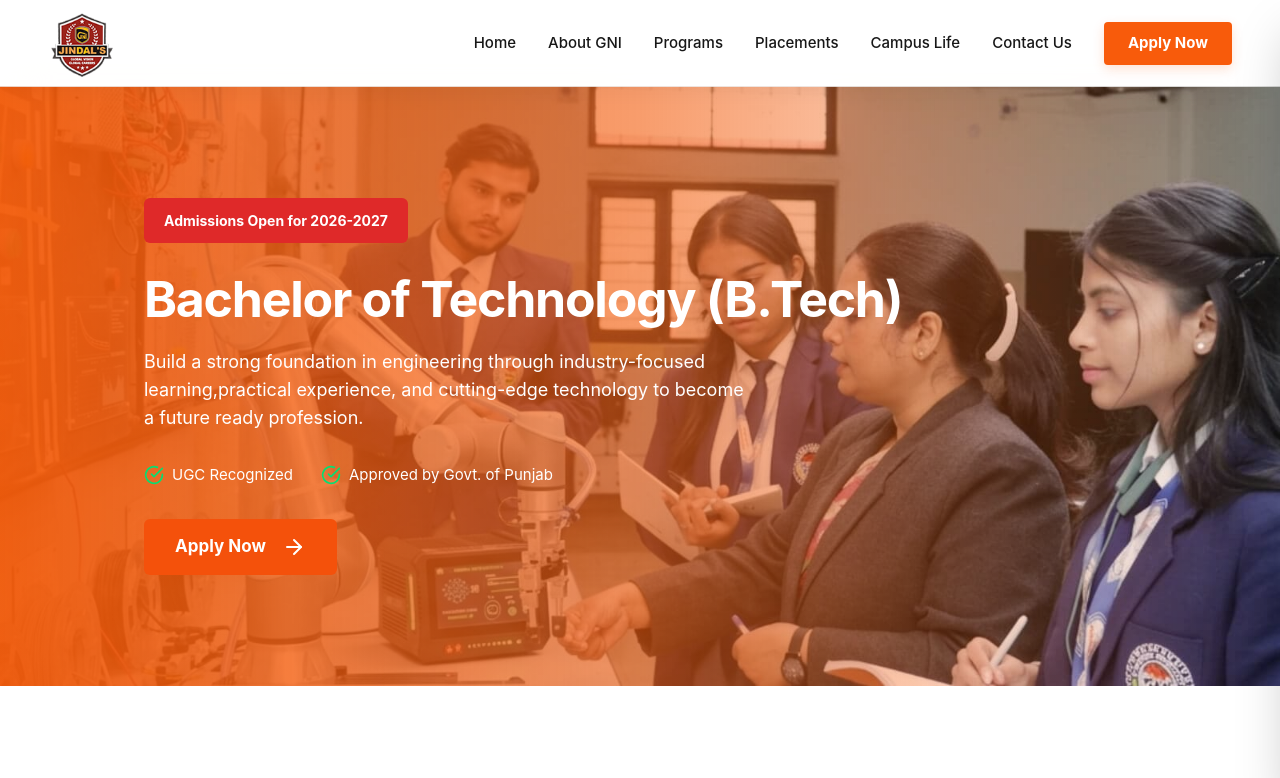
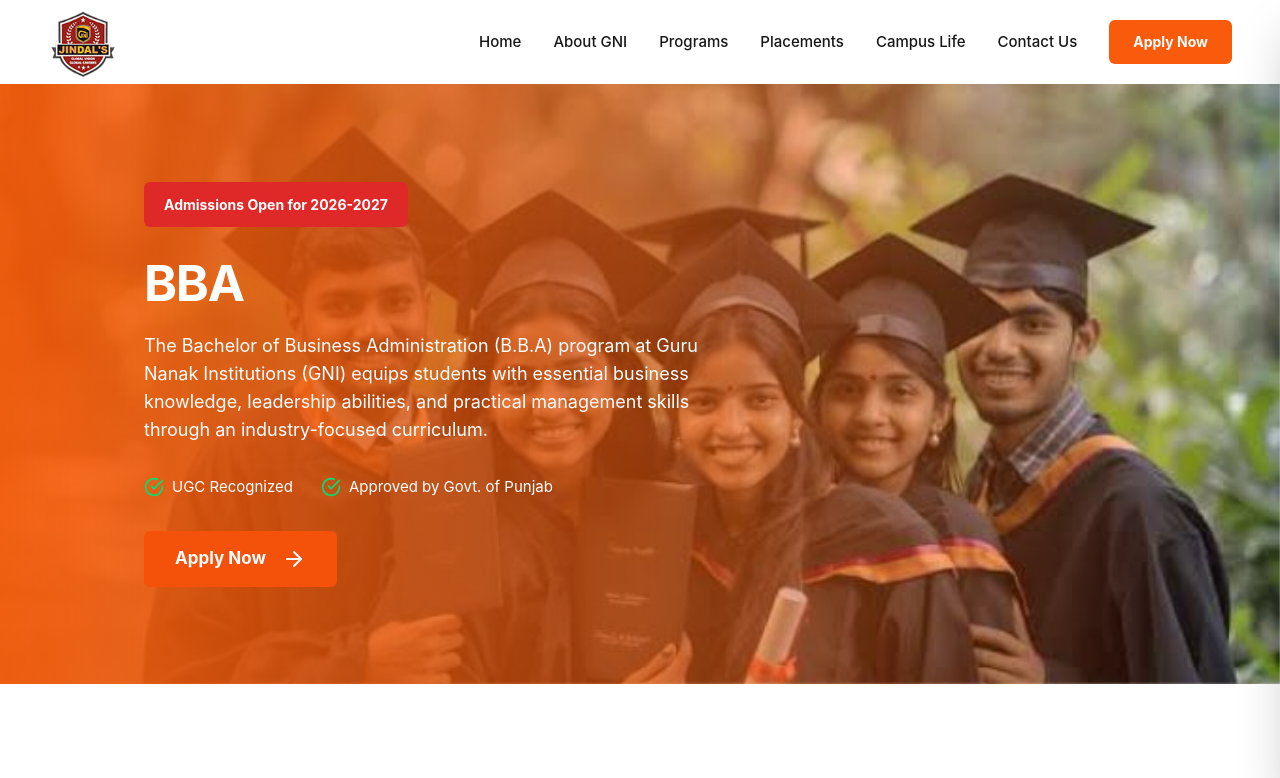
Before and after one commit to Nikhilguleria98/GNI, a React (Vite) app in the folder frontend/: page /programs/bba in a window 1280 px wide. Shown: the top 778 px of the page. Built offline with nearby package versions, Linux system fonts and the light colour scheme.

Commit message:
programs error correction

```diff
--- a/frontend/src/components/Navbar/Navbar.jsx
+++ b/frontend/src/components/Navbar/Navbar.jsx
@@ -1,113 +1,144 @@
-import { useState } from "react";
+import { useEffect, useState } from "react";
+import { NavLink } from "react-router-dom";
+import { FiMenu, FiX, FiArrowRight, FiPhone } from "react-icons/fi";
 import ApplyNowForm from "../ApplyNowForm/ApplyNowForm";
 import ProgramsSlider from "../../pages/ProgramsSlider/ProgramsSlider";
+
 const Navbar = () => {
-  const [isOpen, setIsOpen] = useState(false);
-  const [isApplyOpen, setIsApplyOpen] = useState(false);
-  const [isProgramsOpen, setIsProgramsOpen] = useState(false);
+  const [open, setOpen] = useState(false);
+  const [apply, setApply] = useState(false);
+  const [programs, setPrograms] = useState(false);
+  const [scroll, setScroll] = useState(false);
 
-  const navLinks = [
-    { name: "Home", href: "/" },
-    { name: "About GNI", href: "/about" },
-    { name: "Programs", href: null },
-    { name: "Placements", href: "/placements" },
-    { name: "Campus Life", href: "/campus-life" },
-    { name: "Contact Us", href: "/contact" }
+  const links = [
+    ["Home", "/"],
+    ["About GNI", "/about"],
+    ["Programs", null],
+    ["Placements", "/placements"],
+    ["Campus Life", "/campus-life"],
+    ["Contact Us", "/contact"],
   ];
+
+  useEffect(() => {
+    const scrollHandler = () => setScroll(window.scrollY > 15);
+    const keyHandler = (e) => e.key === "Escape" && setOpen(false);
+
+    window.addEventListener("scroll", scrollHandler);
+    window.addEventListener("keydown", keyHandler);
+
+    document.body.style.overflow = open ? "hidden" : "";
+    document.body.style.overflowX = open ? "hidden" : "";
+
+    return () => {
+      window.removeEventListener("scroll", scrollHandler);
+      window.removeEventListener("keydown", keyHandler);
+      document.body.style.overflow = "";
+      document.body.style.overflowX = "";
+    };
+  }, [open]);
+
+  const closeMenu = () => setOpen(false);
+
+  const openApply = () => {
+    setOpen(false);
+    setPrograms(false);
+    setApply(true);
+  };
+
+  const openPrograms = () => {
+    setOpen(false);
+    setPrograms(true);
+  };
+
+  const linkStyle = ({ isActive }) => `group relative py-3 text-sm font-medium transition-all duration-300 xl:text-[15px] ${isActive ? "text-[#f85b0b]" : "text-[#171717] hover:text-[#f85b0b]"}`;
 
   return (
     <>
-      {/* navbar */}
-      <nav className="fixed left-0 top-0 z-50 w-full border-b border-black/[0.06] bg-white/70 shadow-[0_4px_25px_rgba(0,0,0,0.05)] backdrop-blur-xl">
+      <nav className={`fixed top-0 z-50 w-full transition-all duration-500 ${scroll ? "bg-white/95 shadow-lg backdrop-blur-2xl" : "bg-white/75 backdrop-blur-xl"}`}>
+        <div className={`flex items-center px-4 sm:px-6 lg:px-10 xl:px-12 ${scroll ? "h-[66px] lg:h-[74px]" : "h-[74px] lg:h-[84px]"}`}>
 
-        <div className="mx-auto flex h-[70px] w-full items-center px-4 sm:h-[76px] sm:px-6 md:px-8 lg:h-[82px] lg:px-10 xl:h-[86px] xl:px-12">
+          {/* Logo */}
+          <NavLink to="/" end onClick={closeMenu} className="group">
+            <img src="/logo.png" alt="Guru Nanak Institutions" className="h-16 w-16 object-contain transition duration-300 group-hover:scale-105 sm:h-[68px] sm:w-[68px] lg:h-[70px] lg:w-[70px]" />
+          </NavLink>
 
-          {/* logo */}
-          <div className="shrink-0">
-            <a href="/" aria-label="Guru Nanak Institutions">
-              <img src="/logo.png" alt="Guru Nanak Institutions" width="90" height="90" className="h-[52px] w-[52px] object-contain sm:h-[56px] sm:w-[56px] md:h-[60px] md:w-[60px] lg:h-[64px] lg:w-[64px] xl:h-[68px] xl:w-[68px]" />
-            </a>
+          {/* Desktop */}
+          <div className="ml-auto hidden items-center lg:flex">
+            <div className="flex items-center gap-6 xl:gap-8">
+              {links.map(([name, href]) =>
+                href ? (
+                  <NavLink key={name} to={href} end={href === "/"} className={linkStyle}>
+                    {name}
+                    <span className="absolute -bottom-1 left-1/2 h-[2px] w-0 -translate-x-1/2 rounded-full bg-[#f85b0b] transition-all duration-300 group-hover:w-full" />
+                  </NavLink>
+                ) : (
+                  <button key={name} onClick={openPrograms} className={`group relative py-3 text-sm font-medium transition xl:text-[15px] ${programs ? "text-[#f85b0b]" : "text-[#171717] hover:text-[#f85b0b]"}`}>
+                    {name}
+                    <span className="absolute -bottom-1 left-1/2 h-[2px] w-0 -translate-x-1/2 rounded-full bg-[#f85b0b] transition-all duration-300 group-hover:w-full" />
+                  </button>
+                )
+              )}
+            </div>
+
+            <button onClick={openApply} className="ml-8 rounded-md bg-[#f85b0b] px-6 py-3 text-sm font-bold text-white transition hover:-translate-y-0.5 hover:bg-[#e65008] hover:shadow-lg active:scale-95">
+              Apply Now
+            </button>
           </div>
 
-          {/* desktop navbar */}
-          <div className="ml-auto hidden items-center lg:flex">
+          {/* Mobile */}
+          <div className="ml-auto flex items-center gap-2 lg:hidden">
+            <button onClick={openApply} className="hidden rounded-md bg-[#f85b0b] px-3 py-2 text-xs font-bold text-white sm:block">
+              Apply
+            </button>
 
-            {/* navigation */}
-            <div className="flex items-center gap-6 xl:gap-8 2xl:gap-10">
+            <button onClick={() => setOpen(!open)} className="relative flex h-10 w-10 items-center justify-center rounded-xl hover:bg-orange-50">
+              <FiMenu className={`absolute text-2xl transition ${open ? "scale-0 rotate-90" : ""}`} />
 
-              {navLinks.map((link) =>
-                link.name === "Programs" ? (
-                  <button key={link.name} type="button" onClick={() => setIsProgramsOpen(true)} className="relative whitespace-nowrap py-2 text-left text-[14px] font-medium text-[#171717] transition-colors duration-300 hover:text-[#f85b0b] xl:text-[15px] 2xl:text-[16px] after:absolute after:bottom-0 after:left-0 after:h-[2px] after:w-0 after:rounded-full after:bg-[#f85b0b] after:transition-all after:duration-300 hover:after:w-full">
-                    {link.name}
-                  </button>
-                ) : (
-                  <a key={link.name} href={link.href} className="relative whitespace-nowrap py-2 text-[14px] font-medium text-[#171717] transition-colors duration-300 hover:text-[#f85b0b] xl:text-[15px] 2xl:text-[16px] after:absolute after:bottom-0 after:left-0 after:h-[2px] after:w-0 after:rounded-full after:bg-[#f85b0b] after:transition-all after:duration-300 hover:after:w-full">
-                    {link.name}
-                  </a>
-                )
-              )}
+              <FiX className={`absolute text-2xl text-[#f85b0b] transition ${open ? "" : "scale-0 -rotate-90"}`} />
+            </button>
+          </div>
+        </div>
 
-            </div>
+        {/* Mobile Menu */}
+        <div className={`overflow-hidden border-t bg-white/95 transition-all duration-500 lg:hidden ${open ? "max-h-[100vh] opacity-100" : "max-h-0 opacity-0"}`}>
+          <div className="space-y-1 p-4">
+            {links.map(([name, href]) =>
+              href ? (
+                <NavLink key={name} to={href} end={href === "/"} onClick={closeMenu} className={({ isActive }) => `group relative flex items-center justify-between rounded-xl px-4 py-4 transition-all duration-300 ${isActive ? "bg-orange-50 pl-7 font-semibold text-[#f85b0b] shadow-sm before:absolute before:left-0 before:top-2 before:h-[calc(100%-16px)] before:w-1 before:rounded-r-full before:bg-[#f85b0b]" : "hover:bg-orange-50 hover:pl-6"}`}>
+                  {({ isActive }) => (
+                    <>
+                      <span>{name}</span>
 
-            {/* desktop apply now */}
-            <button type="button" onClick={() => setIsApplyOpen(true)} className="ml-7 h-[40px] shrink-0 rounded-[4px] bg-[#f85b0b] px-5 text-[14px] font-bold text-white shadow-[0_4px_12px_rgba(248,91,11,0.18)] transition-all duration-300 hover:-translate-y-[1px] hover:bg-[#dc4e08] hover:shadow-[0_7px_18px_rgba(248,91,11,0.25)] xl:ml-8 xl:h-[43px] xl:px-6 xl:text-[15px]">
+                      <FiArrowRight className={`text-[#f85b0b] transition ${isActive ? "translate-x-0 opacity-100" : "translate-x-[-8px] opacity-0 group-hover:translate-x-0 group-hover:opacity-100"}`} />
+                    </>
+                  )}
+                </NavLink>
+              ) : (
+                <button key={name} onClick={openPrograms} className="group flex w-full items-center justify-between rounded-xl px-4 py-4 text-left transition hover:bg-orange-50 hover:pl-6 hover:text-[#f85b0b]">
+                  {name}
+
+                  <FiArrowRight className="translate-x-[-8px] text-[#f85b0b] opacity-0 transition group-hover:translate-x-0 group-hover:opacity-100" />
+                </button>
+              )
+            )}
+
+            <button onClick={openApply} className="mt-4 w-full rounded-xl bg-[#f85b0b] py-4 font-bold text-white transition hover:bg-[#e65008] active:scale-[.98]">
               Apply Now
             </button>
 
+            <a href="tel:+911234567890" className="flex justify-center gap-2 border-t pt-5 text-sm text-gray-500 hover:text-[#f85b0b]">
+              <FiPhone className="text-[#f85b0b]" />
+              Contact GNI Admissions
+            </a>
           </div>
-
-          {/* mobile hamburger */}
-          <button type="button" onClick={() => setIsOpen(!isOpen)} className="ml-auto flex h-9 w-9 flex-col items-center justify-center gap-[5px] rounded-md lg:hidden" aria-label="Toggle navigation" aria-expanded={isOpen}>
-
-            <span className={`h-[2px] w-6 bg-black transition-all duration-300 ${isOpen ? "translate-y-[7px] rotate-45" : ""}`} />
-
-            <span className={`h-[2px] w-6 bg-black transition-all duration-300 ${isOpen ? "opacity-0" : ""}`} />
-
-            <span className={`h-[2px] w-6 bg-black transition-all duration-300 ${isOpen ? "-translate-y-[7px] -rotate-45" : ""}`} />
-
-          </button>
-
         </div>
-
-        {/* mobile menu */}
-        <div className={`overflow-hidden border-t border-black/[0.06] bg-white/80 backdrop-blur-xl transition-all duration-300 lg:hidden ${isOpen ? "max-h-[500px] opacity-100" : "max-h-0 border-transparent opacity-0"}`}>
-
-          <div className="px-4 py-4 sm:px-6">
-
-            <div className="flex flex-col">
-
-              {navLinks.map((link) =>
-                link.name === "Programs" ? (
-                  <button key={link.name} type="button" onClick={() => { setIsOpen(false); setIsProgramsOpen(true); }} className="rounded-md px-3 py-2.5 text-left text-[15px] font-medium text-[#171717] transition-colors hover:bg-orange-50 hover:text-[#f85b0b] sm:text-[16px]">
-                    Programs
-                  </button>
-                ) : (
-                  <a key={link.name} href={link.href} onClick={() => setIsOpen(false)} className="rounded-md px-3 py-2.5 text-[15px] font-medium text-[#171717] transition-colors hover:bg-orange-50 hover:text-[#f85b0b] sm:text-[16px]">
-                    {link.name}
-                  </a>
-                )
-              )}
-
-
-              {/* mobile apply now */}
-              <button type="button" onClick={() => { setIsOpen(false); setIsApplyOpen(true) }} className="mt-3 w-full rounded-[4px] bg-[#f85b0b] py-2.5 text-[15px] font-bold text-white transition-all duration-300 hover:bg-[#dc4e08]">
-                Apply Now
-              </button>
-
-            </div>
-
-          </div>
-
-        </div>
-
       </nav>
 
-      {/* navbar spacing */}
-      <div className="h-[70px] sm:h-[76px] lg:h-[82px] xl:h-[86px]" />
+      <div className={scroll ? "h-[66px] lg:h-[74px]" : "h-[74px] lg:h-[84px]"} />
 
-      {/* apply now form */}
-      <ApplyNowForm isOpen={isApplyOpen} onClose={() => setIsApplyOpen(false)} />
-      <ProgramsSlider isOpen={isProgramsOpen} onClose={() => setIsProgramsOpen(false)} />
+      <ApplyNowForm isOpen={apply} onClose={() => setApply(false)} />
+
+      <ProgramsSlider isOpen={programs} onClose={() => setPrograms(false)} />
     </>
   );
 };
--- a/frontend/src/pages/Programs/ProgramDetailsPage.jsx
+++ b/frontend/src/pages/Programs/ProgramDetailsPage.jsx
@@ -1,12 +1,21 @@
 import { Link, useParams } from "react-router-dom";
 import { FiCheckCircle, FiArrowRight } from "react-icons/fi";
-import {programCatalog,programs,programData,whyChooseData} from "./programCatalog";
+import {
+  programCatalog,
+  programs,
+  programData,
+  whyChooseData,
+} from "./programCatalog";
+
 const ProgramDetailsPage = () => {
-  const { programSlug } = useParams();
+  const { program: programSlug } = useParams();
+
   const program =
     programCatalog.find((item) => item.slug === programSlug) ||
     programCatalog.find((item) => item.slug === "btech");
+
   const programDetails = programs[programSlug] || programs.btech;
+
   const descriptionParagraphs = Array.isArray(programDetails?.description)
     ? programDetails.description
     : [program?.description];
@@ -14,7 +23,10 @@ const ProgramDetailsPage = () => {
   if (!program) {
     return (
       <div className="mx-auto max-w-5xl px-4 py-20 text-center sm:px-6 lg:px-8">
-        <h1 className="text-3xl font-bold text-[#171717]">Program not found</h1>
+        <h1 className="text-3xl font-bold text-[#171717]">
+          Program not found
+        </h1>
+
         <p className="mt-4 text-gray-600">
           The program you are looking for does not exist.
         </p>
@@ -22,9 +34,13 @@ const ProgramDetailsPage = () => {
     );
   }
 
+  const data =
+    programData[programSlug] ||
+    programData[program?.slug] ||
+    programData.btech;
 
-  const data = programData[programSlug] || programData[program?.slug] || programData.btech;
-  const whyChoose = whyChooseData[programSlug] || whyChooseData.btech;
+  const whyChoose =
+    whyChooseData[programSlug] || whyChooseData.btech;
 
   // Invalid URL
   if (!data) {
@@ -36,7 +52,6 @@ const ProgramDetailsPage = () => {
       </div>
     );
   }
-
 
   return (
     <>
@@ -67,23 +82,41 @@ const ProgramDetailsPage = () => {
 
             <div className="mb-8 flex flex-col gap-4 sm:flex-row sm:items-center sm:gap-7">
               <div className="flex items-center gap-2">
-                <FiCheckCircle className="h-[18px] w-[18px] text-green-400 sm:h-5 sm:w-5" strokeWidth={2} aria-hidden="true" />
+                <FiCheckCircle
+                  className="h-[18px] w-[18px] text-green-400 sm:h-5 sm:w-5"
+                  strokeWidth={2}
+                  aria-hidden="true"
+                />
+
                 <span className="text-[13px] text-white sm:text-[14px] lg:text-[15px]">
                   UGC Recognized
                 </span>
               </div>
 
               <div className="flex items-center gap-2">
-                <FiCheckCircle className="h-[18px] w-[18px] text-green-400 sm:h-5 sm:w-5" strokeWidth={2} aria-hidden="true" />
+                <FiCheckCircle
+                  className="h-[18px] w-[18px] text-green-400 sm:h-5 sm:w-5"
+                  strokeWidth={2}
+                  aria-hidden="true"
+                />
+
                 <span className="text-[13px] text-white sm:text-[14px] lg:text-[15px]">
                   Approved by Govt. of Punjab
                 </span>
               </div>
             </div>
 
-            <button type="button" className="group inline-flex h-11 min-w-[170px] items-center justify-center gap-4 rounded-md bg-[#f4510b] px-6 text-[14px] font-bold text-white transition-all duration-300 hover:bg-[#df4607] hover:shadow-lg sm:h-12 sm:min-w-[180px] sm:text-[15px] md:h-14 md:min-w-[193px] md:px-7 md:text-[17px]">
+            <button
+              type="button"
+              className="group inline-flex h-11 min-w-[170px] items-center justify-center gap-4 rounded-md bg-[#f4510b] px-6 text-[14px] font-bold text-white transition-all duration-300 hover:bg-[#df4607] hover:shadow-lg sm:h-12 sm:min-w-[180px] sm:text-[15px] md:h-14 md:min-w-[193px] md:px-7 md:text-[17px]"
+            >
               <span>Apply Now</span>
-              <FiArrowRight className="h-5 w-5 transition-transform duration-300 group-hover:translate-x-1 sm:h-[22px] sm:w-[22px] md:h-6 md:w-6" strokeWidth={2} aria-hidden="true" />
+
+              <FiArrowRight
+                className="h-5 w-5 transition-transform duration-300 group-hover:translate-x-1 sm:h-[22px] sm:w-[22px] md:h-6 md:w-6"
+                strokeWidth={2}
+                aria-hidden="true"
+              />
             </button>
           </div>
         </div>
@@ -91,7 +124,6 @@ const ProgramDetailsPage = () => {
 
       <section className="min-h-screen overflow-hidden bg-white text-black">
         <div className="mx-auto max-w-[1400px] px-5 py-16 sm:px-8 md:px-10 lg:px-14 lg:py-24">
-
           {/* Top Label */}
           <div className="mb-12">
             <span className="inline-flex rounded-full bg-[#ff6500] px-6 py-2 text-sm font-medium text-black sm:text-base">
@@ -101,10 +133,8 @@ const ProgramDetailsPage = () => {
 
           {/* Main Content */}
           <div className="grid items-center gap-12 lg:grid-cols-2 lg:gap-16">
-
             {/* LEFT CONTENT */}
             <div className="order-2 lg:order-1">
-
               {/* Orange Line */}
               <div className="mb-8 h-[6px] w-24 bg-[#ff6500]" />
 
@@ -140,7 +170,6 @@ const ProgramDetailsPage = () => {
             {/* RIGHT IMAGE */}
             <div className="order-1 lg:order-2">
               <div className="relative mx-auto max-w-[full]">
-
                 {/* Orange Circle */}
                 <div className="absolute -left-5 -top-7 h-24 w-24 rounded-full bg-[#ff6500] sm:h-28 sm:w-28" />
 
@@ -157,16 +186,14 @@ const ProgramDetailsPage = () => {
                 </div>
               </div>
             </div>
-
           </div>
         </div>
       </section>
+
       <section>
-      <div className="min-h-screen  px-5 py-12 ">
-
+        <div className="min-h-screen px-5 py-12">
           {/* Heading */}
           <div className="mx-auto max-w-6xl text-center">
-
             <h1 className="mb-5 text-4xl font-bold text-black md:text-5xl">
               {data.title}
             </h1>
@@ -174,21 +201,17 @@ const ProgramDetailsPage = () => {
             <p className="mx-auto max-w-5xl text-base leading-7 text-gray-600 md:text-lg">
               {data.description}
             </p>
-
           </div>
 
           {/* Cards */}
           <div className="mx-auto mt-12 grid max-w-6xl gap-8 md:grid-cols-2">
-
             {/* Left */}
             <div className="rounded-[28px] bg-gray-100 p-8 text-gray-700">
-
               <h2 className="mb-7 text-2xl font-bold text-blue-600">
                 {data.leftTitle}
               </h2>
 
               <ul className="space-y-4">
-
                 {data.leftPrograms.map((item, index) => (
                   <li
                     key={index}
@@ -198,20 +221,16 @@ const ProgramDetailsPage = () => {
                     <span>{item}</span>
                   </li>
                 ))}
-
               </ul>
-
             </div>
 
             {/* Right */}
             <div className="rounded-[28px] bg-gray-100 p-8 text-gray-700">
-
               <h2 className="mb-7 text-2xl font-bold text-blue-600">
                 {data.rightTitle}
               </h2>
 
               <ul className="space-y-4">
-
                 {data.rightPrograms.map((item, index) => (
                   <li
                     key={index}
@@ -221,60 +240,48 @@ const ProgramDetailsPage = () => {
                     <span>{item}</span>
                   </li>
                 ))}
-
               </ul>
-
             </div>
-
           </div>
 
           {/* Future Ready */}
           <div className="mx-auto mt-10 max-w-6xl rounded-[28px] bg-gray-100 px-6 py-9 text-center">
-
             <h2 className="mb-6 text-2xl font-bold text-blue-600">
               Future-Ready Programs
             </h2>
 
             <button className="rounded-lg bg-orange-500 px-7 py-3 text-white transition hover:bg-orange-600">
-
               View Future-Ready Programs
 
-          <span className="ml-5 text-xl">
-            →
-          </span>
-
+              <span className="ml-5 text-xl">→</span>
             </button>
-
           </div>
-
         </div>
       </section>
-    <section className=" px-5 py-12 md:px-10 lg:px-16">
 
+      <section className="px-5 py-12 md:px-10 lg:px-16">
         <div className="mx-auto grid max-w-7xl items-center gap-10 lg:grid-cols-2">
-
           {/* LEFT CONTENT */}
           <div>
-
             <h2 className="mb-8 text-3xl font-bold text-black md:text-4xl">
               {whyChoose.title}
             </h2>
-           <p className="mb-10 max-w-3xl  leading-7 text-black md:text-lg">
+
+            <p className="mb-10 max-w-3xl leading-7 text-black md:text-lg">
               {whyChoose.description}
             </p>
+
             <p className="mb-10 max-w-3xl text-base leading-7 text-black text-bold md:text-lg">
               key Highlights
             </p>
 
             {/* Points */}
             <div className="space-y-5">
-
               {(whyChoose.points || []).map((point, index) => (
                 <div
                   key={index}
                   className="flex items-center gap-4"
                 >
-
                   <span className="text-2xl font-bold text-orange-500">
                     →
                   </span>
@@ -282,38 +289,25 @@ const ProgramDetailsPage = () => {
                   <span className="text-base text-gray-700 md:text-lg">
                     {point}
                   </span>
-
                 </div>
               ))}
-
             </div>
 
             {/* Bottom Text */}
             <p className="mt-10 max-w-3xl text-base leading-7 text-gray-700 md:text-lg">
               {whyChoose.bottomText}
             </p>
-
           </div>
 
           {/* RIGHT IMAGE */}
           <div className="overflow-hidden rounded-2xl">
-
             <img
               src={whyChoose.image}
               alt={whyChoose.title}
-            className="
-              h-[400px]
-              w-full
-              object-cover
-              md:h-[500px]
-              lg:h-[600px]
-            "
+              className="h-[400px] w-full object-cover md:h-[500px] lg:h-[600px]"
             />
-
           </div>
-
         </div>
-
       </section>
     </>
   );
```
Also changed, not shown: frontend/src/components/effects/GniScrollEffect.jsx (+26 -41 lines). Lines whose indentation alone changed are shown as unchanged.
